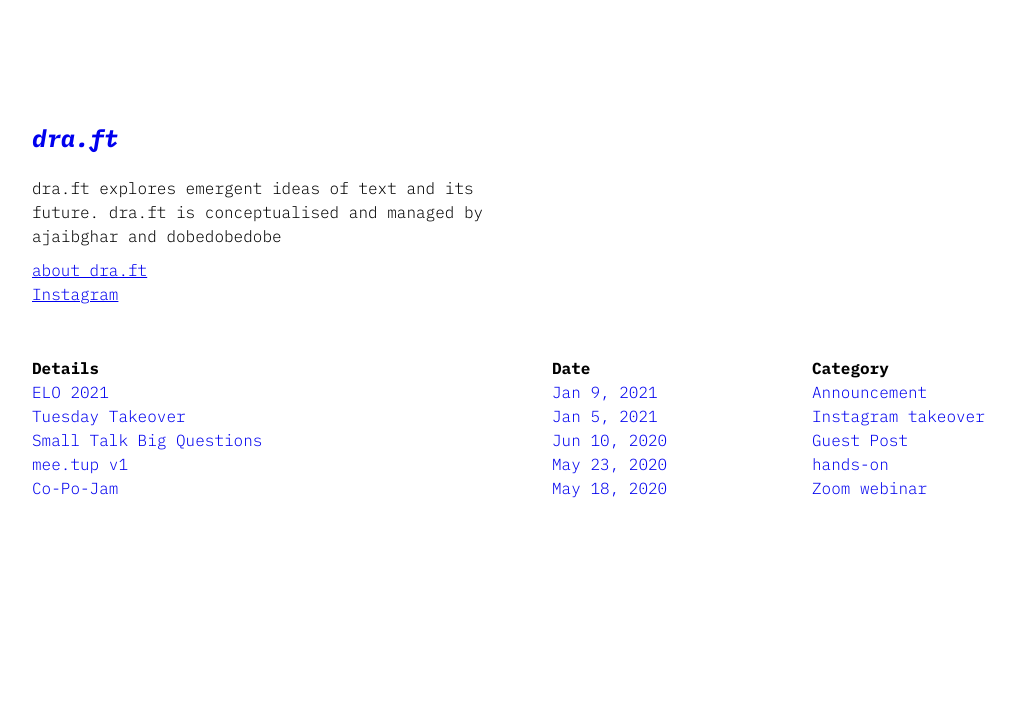
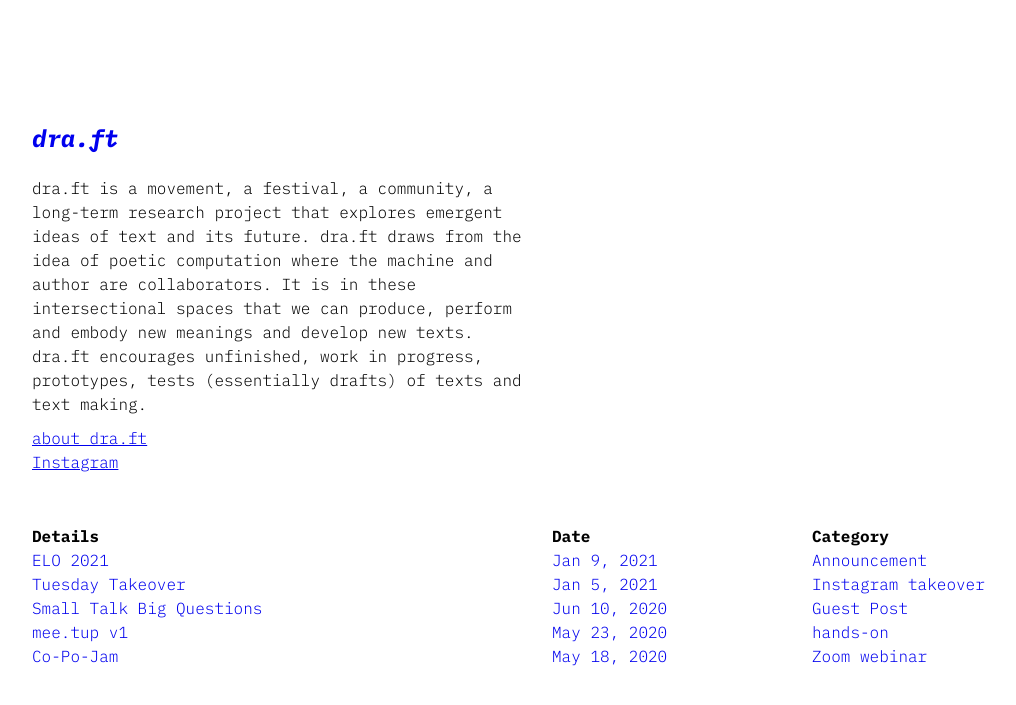
Before and after one commit to dra-ft/dra-ft.github.io, a Jekyll site: the page built from index.html, in a window 1280 px wide. Shown: the top 705 px of the page, without its empty margins (88-1104 px from the left). Built offline with Jekyll 4.4.1, drawn with Linux system fonts in a browser that asks for light colours.

Commit message:
Update _config.yml

```diff
--- a/_config.yml
+++ b/_config.yml
@@ -9,9 +9,8 @@
 #bio
 header: dra.ft
 desc: >
- dra.ft explores emergent ideas of text and its future.
- dra.ft is conceptualised and managed by ajaibghar and dobedobedobe
-
+ dra.ft is a movement, a festival, a community, a long-term research project that explores emergent ideas of text and its future.
+ dra.ft draws from the idea of poetic computation where the machine and author are collaborators. It is in these intersectional spaces that we can produce, perform and embody new meanings and develop new texts. dra.ft encourages unfinished, work in progress, prototypes, tests (essentially drafts) of texts and text making.
 # posts
 date_format: "%b %-d, %Y"
 post_title: Details
```
